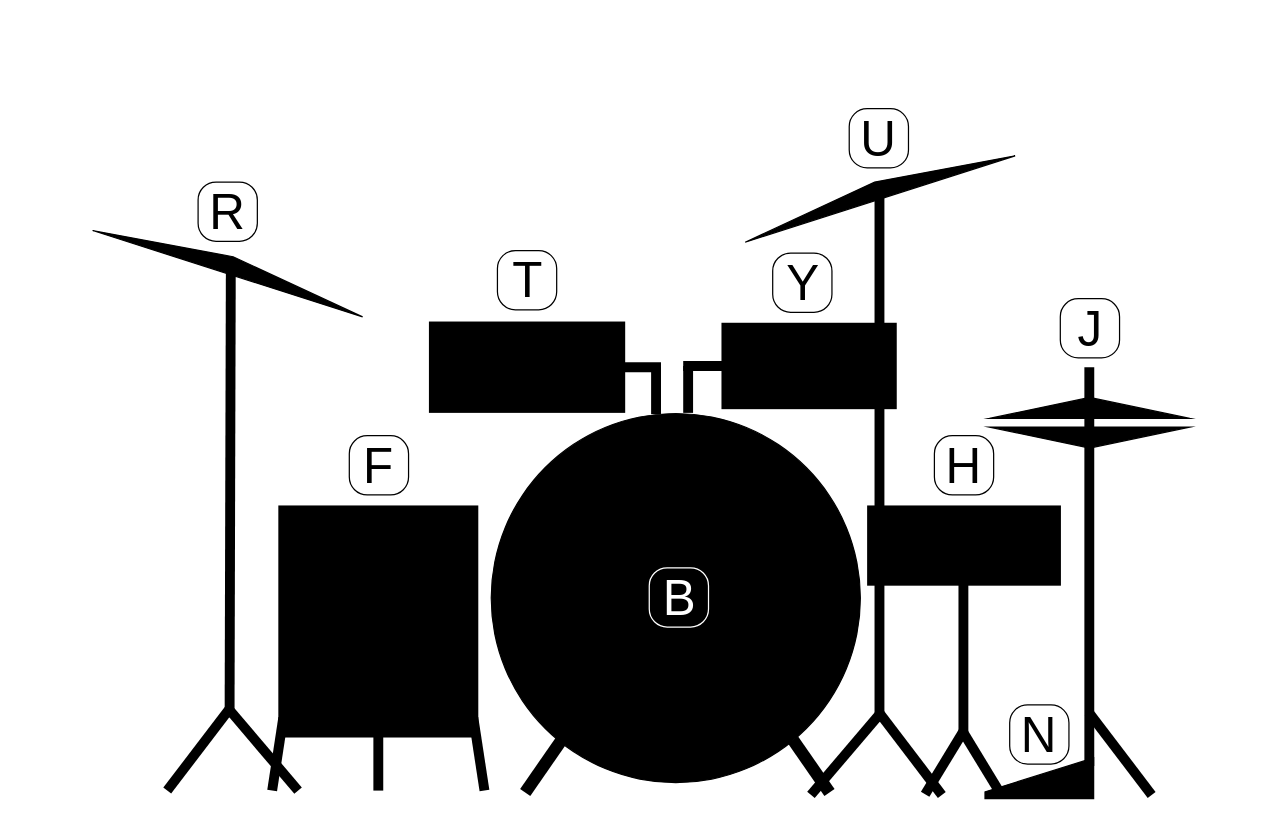
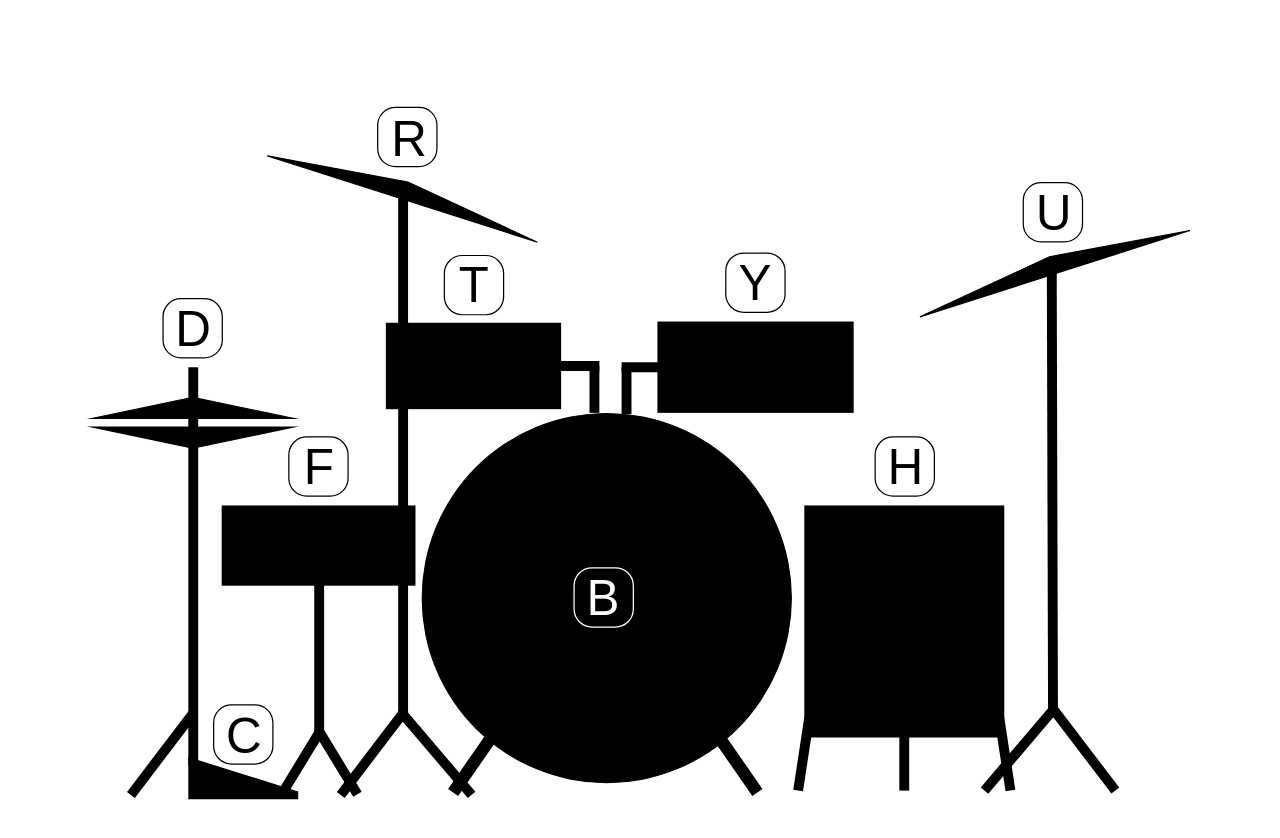
Before and after one commit to tuckerroussel/virtual-drum-kit, a website: page src/pages/index.html in a window 1280 px wide. Drawn offline with nearby package versions, Linux system fonts and the light colour scheme.

Commit message:
fix kit orientation to user

```diff
--- a/src/pages/index.html
+++ b/src/pages/index.html
@@ -5,104 +5,104 @@
           <defs>
               <style>.cls-1,.cls-2,.cls-5,.cls-8{fill:none;}.cls-1,.cls-2,.cls-3,.cls-5{stroke:#000;}.cls-1,.cls-2,.cls-3,.cls-5,.cls-8{stroke-miterlimit:10;}.cls-1{stroke-width:10px;}.cls-2{stroke-width:8px;}.cls-4,.cls-6,.cls-7{font-size:40px;font-family:ArialMT, Arial;}.cls-6{letter-spacing:-0.02em;}.cls-7{fill:#fff;}.cls-8{stroke:#fff;}</style>
           </defs>
-          <title>Artboard 1</title>
+          <title>Drum Kit</title>
           <g id="drumset">
               <g id="kick">
-                  <line class="cls-1" x1="636" y1="593" x2="665.5" y2="635.5" />
-                  <line class="cls-1" x1="448.5" y1="593" x2="419" y2="635.5" />
-                  <path d="M541,627.5c-82.43,0-149.5-67.07-149.5-149.5S458.57,328.5,541,328.5,690.5,395.57,690.5,478,623.43,627.5,541,627.5Z" />
-                  <path d="M541,329a149,149,0,1,1-105.36,43.64A148,148,0,0,1,541,329m0-1A150,150,0,1,0,691,478,150,150,0,0,0,541,328Z" />
+                  <line class="cls-1" x1="390.09" y1="593" x2="360.59" y2="635.5" />
+                  <line class="cls-1" x1="577.59" y1="593" x2="607.09" y2="635.5" />
+                  <path d="M485.09,627.5c-82.43,0-149.5-67.07-149.5-149.5s67.07-149.5,149.5-149.5,149.5,67.07,149.5,149.5S567.53,627.5,485.09,627.5Z" />
+                  <path d="M485.09,329a149,149,0,1,1-105.36,43.64A148,148,0,0,1,485.09,329m0-1a150,150,0,1,0,150,150,150,150,0,0,0-150-150Z" />
               </g>
               <g id="low-tom">
-                  <rect id="_rectangle_" data-name="&lt;rectangle&gt;" x="341" y="254" width="159" height="74" />
+                  <rect id="_rectangle_" data-name="&lt;rectangle&gt;" x="526.09" y="254" width="159" height="74" transform="translate(1211.19 582) rotate(-180)" />
               </g>
               <g id="hi-tom">
-                  <rect id="_rectangle_2" data-name="&lt;rectangle&gt;" x="578" y="255" width="142" height="70" />
+                  <rect id="_rectangle_2" data-name="&lt;rectangle&gt;" x="306.09" y="255" width="142" height="70" transform="translate(754.19 580) rotate(-180)" />
               </g>
               <g id="snare">
-                  <rect x="696" y="403" width="157" height="65" />
+                  <rect x="173.09" y="403" width="157" height="65" transform="translate(503.19 871) rotate(-180)" />
               </g>
               <g id="floor-tom">
-                  <rect x="219" y="403" width="162" height="188" />
-                  <line class="cls-2" x1="223" y1="575" x2="214" y2="634" />
-                  <line class="cls-2" x1="300" y1="575" x2="300" y2="634" />
-                  <line class="cls-2" x1="377" y1="575" x2="386" y2="634" />
+                  <rect x="645.09" y="403" width="162" height="188" transform="translate(1452.19 994) rotate(-180)" />
+                  <line class="cls-2" x1="803.09" y1="575" x2="812.09" y2="634" />
+                  <line class="cls-2" x1="726.09" y1="575" x2="726.09" y2="634" />
+                  <line class="cls-2" x1="649.09" y1="575" x2="640.09" y2="634" />
               </g>
               <g id="ride">
-                  <polygon class="cls-3" points="182.34 201.53 287.29 250.27 68.59 180.28 182.34 201.53" />
+                  <polygon class="cls-3" points="843.75 201.53 738.8 250.27 957.5 180.28 843.75 201.53" />
               </g>
               <g id="crash">
-                  <polygon class="cls-3" points="702.16 141.03 597.21 189.77 815.91 119.78 702.16 141.03" />
+                  <polygon class="cls-3" points="323.94 141.03 428.89 189.77 210.19 119.78 323.94 141.03" />
               </g>
               <g id="hi-hat-pedal">
-                  <polygon id="pedal" class="cls-3" points="791.5 640.5 879.5 640.5 879.5 607.5 791.5 635.01 791.5 640.5" />
+                  <polygon id="pedal" class="cls-3" points="234.59 640.5 146.59 640.5 146.59 607.5 234.59 635.01 234.59 640.5" />
               </g>
               <g id="hi-hat">
-                  <polygon id="hi-hat-bottom" class="cls-3" points="876.24 356.5 957.5 339.5 794.98 339.5 876.24 356.5" />
-                  <polygon id="hi-hat-top" class="cls-3" points="876.24 315.5 957.5 332.5 794.98 332.5 876.24 315.5" />
+                  <polygon id="hi-hat-bottom" class="cls-3" points="149.86 356.5 68.59 339.5 231.12 339.5 149.86 356.5" />
+                  <polygon id="hi-hat-top" class="cls-3" points="149.86 315.5 68.59 332.5 231.12 332.5 149.86 315.5" />
               </g>
               <g id="tom-stands">
-                  <line class="cls-2" x1="525" y1="329" x2="525" y2="291" />
-                  <line class="cls-2" x1="489" y1="291" x2="529" y2="291" />
-                  <line class="cls-2" x1="551" y1="328" x2="551" y2="290" />
-                  <line class="cls-2" x1="547" y1="290" x2="614" y2="290" />
+                  <line class="cls-2" x1="501.09" y1="329" x2="501.09" y2="291" />
+                  <line class="cls-2" x1="537.09" y1="291" x2="497.09" y2="291" />
+                  <line class="cls-2" x1="475.09" y1="328" x2="475.09" y2="290" />
+                  <line class="cls-2" x1="479.09" y1="290" x2="412.09" y2="290" />
               </g>
               <g id="snare-stand">
-                  <line class="cls-2" x1="774" y1="459" x2="774" y2="591" />
-                  <line class="cls-2" x1="774" y1="586" x2="743" y2="637" />
-                  <line class="cls-2" x1="774" y1="587" x2="805" y2="638" />
+                  <line class="cls-2" x1="252.09" y1="459" x2="252.09" y2="591" />
+                  <line class="cls-2" x1="252.09" y1="586" x2="283.09" y2="637" />
+                  <line class="cls-2" x1="252.09" y1="587" x2="221.09" y2="638" />
               </g>
               <g id="ride-stand">
-                  <line class="cls-2" x1="180.5" y1="212.5" x2="179.5" y2="574.5" />
-                  <line class="cls-2" x1="180" y1="567" x2="129" y2="634" />
-                  <line class="cls-2" x1="178" y1="567" x2="235" y2="634" />
+                  <line class="cls-2" x1="845.59" y1="212.5" x2="846.59" y2="574.5" />
+                  <line class="cls-2" x1="846.09" y1="567" x2="897.09" y2="634" />
+                  <line class="cls-2" x1="848.09" y1="567" x2="791.09" y2="634" />
               </g>
               <g id="crash-stand">
-                  <line class="cls-2" x1="706" y1="149" x2="706" y2="578" />
-                  <line class="cls-2" x1="705.5" y1="570.5" x2="756.5" y2="637.5" />
-                  <line class="cls-2" x1="707.5" y1="570.5" x2="650.5" y2="637.5" />
+                  <line class="cls-2" x1="320.09" y1="149" x2="320.09" y2="578" />
+                  <line class="cls-2" x1="320.59" y1="570.5" x2="269.59" y2="637.5" />
+                  <line class="cls-2" x1="318.59" y1="570.5" x2="375.59" y2="637.5" />
               </g>
               <g id="hi-hat-stand">
-                  <line class="cls-2" x1="876" y1="291" x2="876" y2="614" />
-                  <line class="cls-2" x1="875.5" y1="570.5" x2="926.5" y2="637.5" />
+                  <line class="cls-2" x1="150.09" y1="291" x2="150.09" y2="614" />
+                  <line class="cls-2" x1="150.6" y1="570.5" x2="99.6" y2="637.5" />
               </g>
           </g>
           <g id="keys">
               <g id="key-82">
-                  <text class="cls-4" transform="translate(163 179)">R</text>
-                  <rect class="cls-5" x="154" y="141" width="48" height="48" rx="14.55" ry="14.55" />
+                  <text class="cls-4" transform="translate(310.5 119.5)">R</text>
+                  <rect class="cls-5" x="299.5" y="80.5" width="48" height="48" rx="14.55" ry="14.55" transform="translate(647 209) rotate(-180)" />
               </g>
               <g id="key-70">
-                  <text class="cls-4" transform="translate(287.5 384.5)">F</text>
-                  <rect class="cls-5" x="276.5" y="346.5" width="48" height="48" rx="14.55" ry="14.55" />
+                  <text class="cls-4" transform="translate(239.5 385.5)">F</text>
+                  <rect class="cls-5" x="227.5" y="347.5" width="48" height="48" rx="14.55" ry="14.55" transform="translate(503 743) rotate(-180)" />
               </g>
               <g id="key-84">
-                  <text class="cls-6" transform="translate(408.5 234.5)">T</text>
-                  <rect class="cls-5" x="396.5" y="196.5" width="48" height="48" rx="14.55" ry="14.55" />
+                  <text class="cls-6" transform="matrix(-1, 0, 0, 1, 389.5, 238.5)">T</text>
+                  <rect class="cls-5" x="353.5" y="200.5" width="48" height="48" rx="14.55" ry="14.55" transform="translate(755 449) rotate(-180)" />
               </g>
               <g id="key-89">
-                  <text class="cls-6" transform="translate(630.5 236.5)">Y</text>
-                  <rect class="cls-5" x="619.5" y="198.5" width="48" height="48" rx="14.55" ry="14.55" />
+                  <text class="cls-6" transform="matrix(-1, 0, 0, 1, 618.5, 236.5)">Y</text>
+                  <rect class="cls-5" x="581.5" y="198.5" width="48" height="48" rx="14.55" ry="14.55" transform="translate(1211 445) rotate(-180)" />
               </g>
               <g id="key-72">
-                  <text class="cls-4" transform="translate(759.5 384.5)">H</text>
-                  <rect class="cls-5" x="750.5" y="346.5" width="48" height="48" rx="14.55" ry="14.55" />
+                  <text class="cls-4" transform="matrix(-1, 0, 0, 1, 741.5, 385.5)">H</text>
+                  <rect class="cls-5" x="702.5" y="347.5" width="48" height="48" rx="14.55" ry="14.55" transform="translate(1453 743) rotate(-180)" />
               </g>
-              <g id="key-78">
-                  <text class="cls-4" transform="translate(820.5 602.5)">N</text>
-                  <rect class="cls-5" x="811.5" y="564.5" width="48" height="48" rx="14.55" ry="14.55" />
+              <g id="key-67">
+                  <text class="cls-4" transform="translate(176.59 603.5)">C</text>
+                  <rect class="cls-5" x="166.59" y="564.5" width="48" height="48" rx="14.55" ry="14.55" transform="translate(381.19 1177) rotate(-180)" />
               </g>
-              <g id="key-74">
-                  <text class="cls-4" transform="translate(866.5 273.5)">J</text>
-                  <rect class="cls-5" x="852.5" y="235.5" width="48" height="48" rx="14.55" ry="14.55" />
+              <g id="key-68">
+                  <text class="cls-4" transform="translate(135.59 273.5)">D</text>
+                  <rect class="cls-5" x="125.59" y="235.5" width="48" height="48" rx="14.55" ry="14.55" transform="translate(299.19 519) rotate(-180)" />
               </g>
               <g id="key-85">
-                  <text class="cls-4" transform="translate(690.5 119.5)">U</text>
-                  <rect class="cls-5" x="681.5" y="81.5" width="48" height="48" rx="14.55" ry="14.55" />
+                  <text class="cls-4" transform="matrix(-1, 0, 0, 1, 861.5, 179.5)">U</text>
+                  <rect class="cls-5" x="822.5" y="141.5" width="48" height="48" rx="14.55" ry="14.55" transform="translate(1693 331) rotate(-180)" />
               </g>
               <g id="key-66">
-                  <text class="cls-7" transform="translate(530.5 491.5)">B</text>
-                  <rect class="cls-8" x="519.5" y="453.5" width="48" height="48" rx="14.55" ry="14.55" />
+                  <text class="cls-7" transform="translate(468.59 491.5)">B</text>
+                  <rect class="cls-8" x="458.59" y="453.5" width="48" height="48" rx="14.55" ry="14.55" transform="translate(965.19 955) rotate(-180)" />
               </g>
           </g>
       </svg>
```
Also changed, not shown: src/assets/js/app.js (+8 -8 lines), src/assets/img/drums.svg, src/assets/img/screenshot.png.
